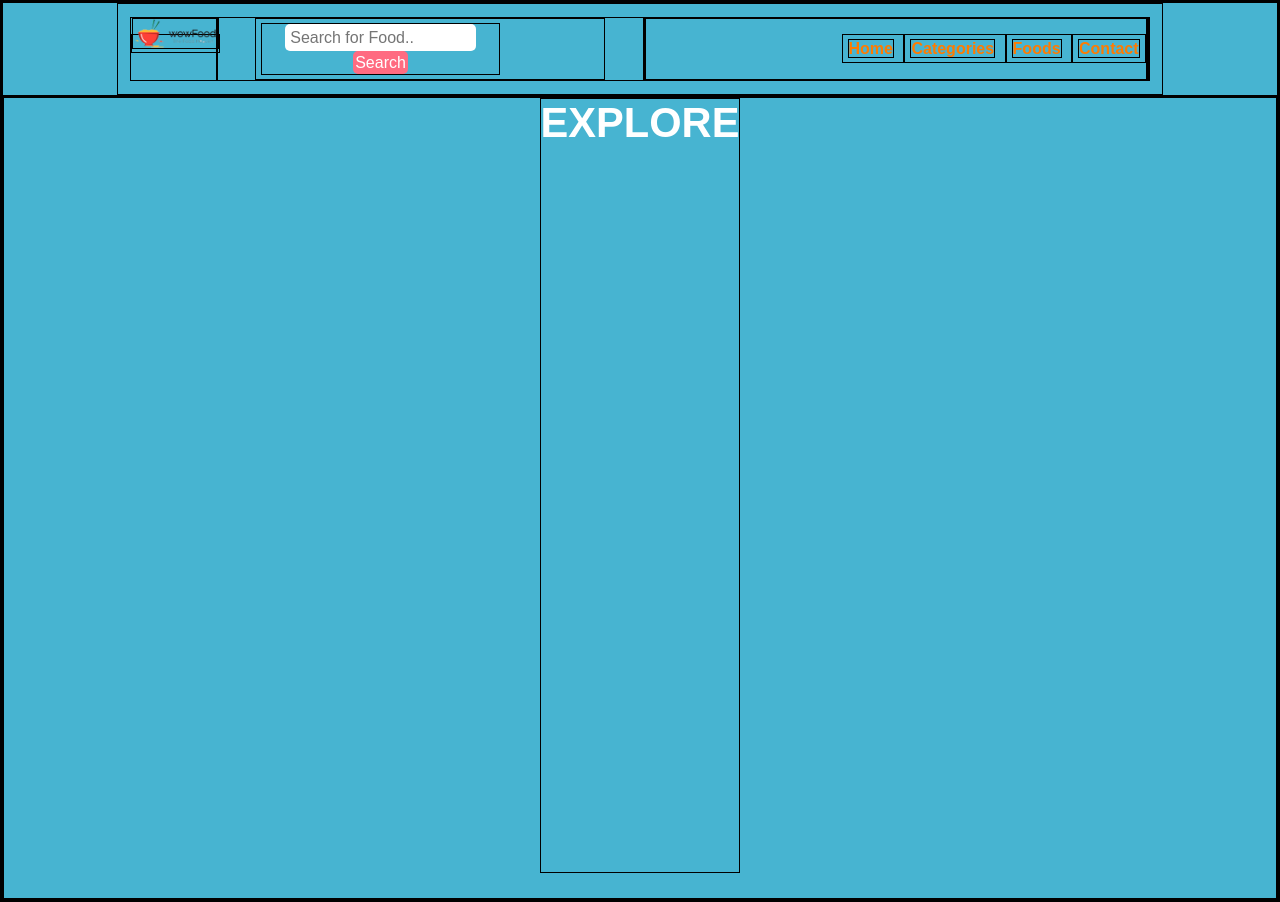
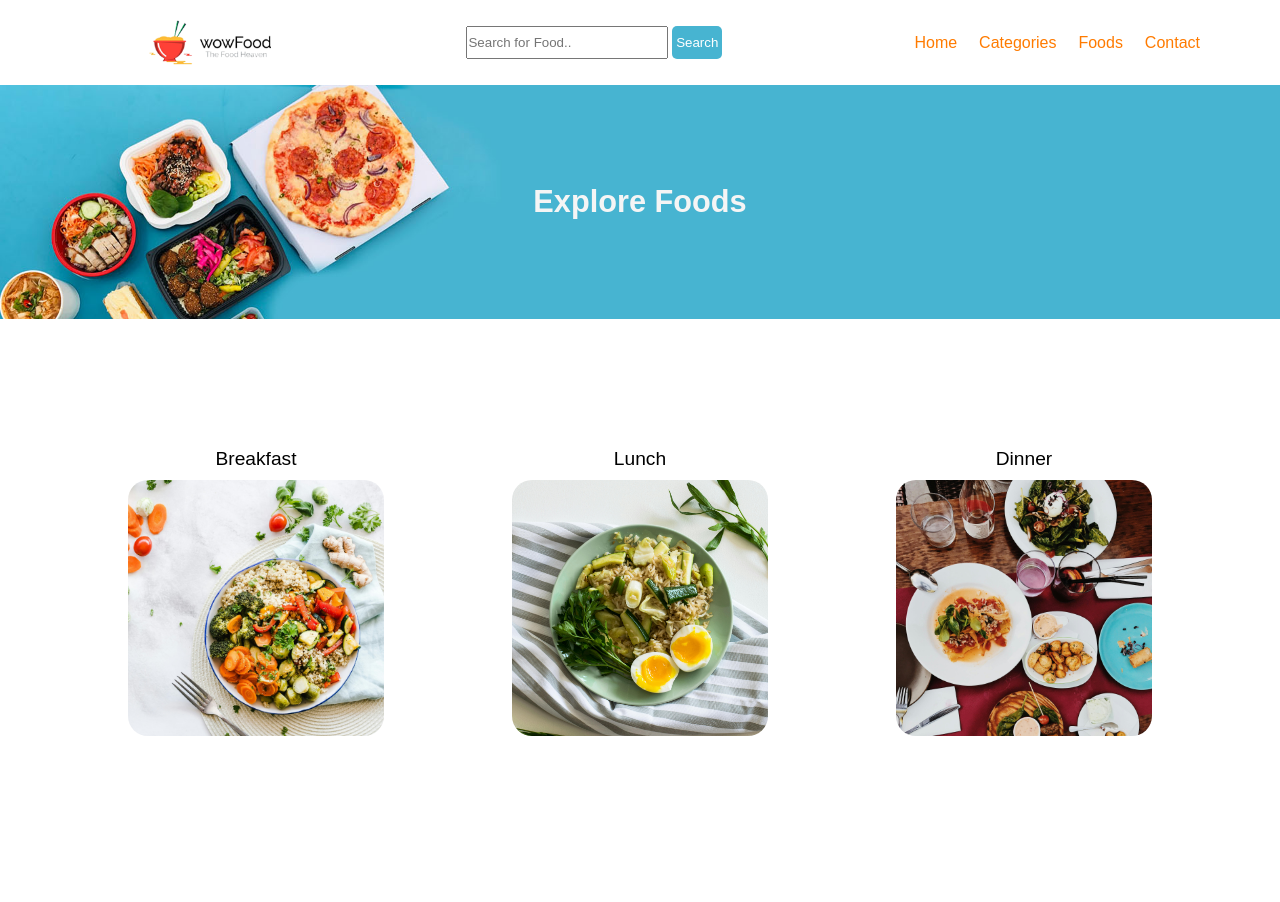
Before and after one commit to CSPEDITOR/food_delivery_website, a PHP site: page /home.html in a window 1280 px wide. After the commit the page ends 736 px from the top, so only its background shows below. Run offline with PHP 8.4, Linux system fonts and the light colour scheme.

Commit message:
add food menu

```diff
--- a/css/style.css
+++ b/css/style.css
@@ -47,12 +47,12 @@ a:hover{
 color: #ff4757;
 }
 
-.btn{
+/* .btn{
 padding: 1%;
 border: none;
 font-size: 1rem;
 border-radius: 5px;
-}
+} */
 .btn-primary{
 background-color: #ff6b81;
 color: white;
@@ -62,7 +62,7 @@ cursor: pointer;
 color: white;
 background-color: #ff4757;
 }
-h2{
+/* h2{
 color: #2f3542;
 font-size: 2rem;
 margin-bottom: 2%;
@@ -83,7 +83,7 @@ border: 1px solid white;
 margin: 5%;
 padding: 3%;
 border-radius: 5px;
-}
+} */
 
 
 /* CSSS for navbar section */
@@ -131,9 +131,23 @@ font-weight: bold;
     display: flex;
     justify-content: center;
     align-items: top;
-    height: 100vh;
 }
 .explore h2{
     color: white;
     font-size: 260%;
 }
+.categories{
+    /* background: #000; */
+    height: 100vh;
+}
+
+.categories .option{
+    display: flex;
+
+}
+.categories .option img{
+    height:10%;
+}
+.breakfast{
+    height:5000px;
+}
--- /dev/null
+++ b/css/style2.css
@@ -0,0 +1,130 @@
+* {
+    margin: 0;
+    padding: 0;
+    font-family: Arial, Helvetica, sans-serif;
+    /* border: 1px solid black; */
+}
+
+/* navigation bar   */
+.navbar {
+}
+.navbar .container {
+    margin-top: 20px;
+    width: 100vw;
+    height: 45px;
+    display: flex;
+    gap: 15%;
+    justify-content: center;
+    align-items: center;
+    /* position: fixed; */
+    background: white;
+}
+
+/* navbar logo start */
+.navbar .container .logo {
+    height: 45px;
+}
+
+.navbar .container .logo img {
+    height: 100%;
+}
+
+/* navbar logo end */
+
+
+/* searching box start  */
+.navbar .container .search{
+    width: 20%;
+    height: 75%;
+}
+.navbar .container .search .formm{
+    width: 100%;
+    display: flex;
+    height: 100%;
+    gap: 4px;
+
+}
+.navbar .container .search .formm .btn1{
+width: 80%;
+height: 100%;
+}
+.navbar .container .search .formm .btn2{
+    width: 20%;
+    height: 100%;
+    border-radius: 5px;
+    background: #47B4D1;
+    border: none;
+    color: white;
+}
+
+/* searching box end  */
+
+
+
+
+
+/* nav buttons start */
+.navbar .container .menu ul {
+    display: flex;
+    list-style: none;
+    gap: 10%;
+}
+.navbar .container .menu ul a {
+    color: #ff7b00;
+    text-decoration: none;
+}
+
+.navbar .container .menu ul a:hover {
+    color: #ff4757;
+}
+
+/* nav buttons end */
+
+
+/* body work......  */
+/* heading  */
+.categories {
+    height: 100vh;
+    width: 100%;
+    display: flex;
+    flex-direction: column;
+    justify-content: center;
+}
+.categories .explore{
+    margin-top: 20px;
+    display: flex;
+justify-content: center;
+align-items: center;
+color: whitesmoke;
+font-size: 1.6vw;
+height: 30%;
+background-image: url('../imgs/bg1.jpg');
+background-repeat: no-repeat;
+background-size:cover;
+}
+
+.categories .option{
+    display: flex;
+    height:70%;
+    justify-content: center;
+    align-items: center;
+    gap: 10%;
+}
+.categories .option .breakfast{
+    height: 60%;
+    width: 20%;
+    display: flex;
+    flex-direction: column;
+    justify-content: center;
+    align-items: center;
+    font-size:1.5vw ;
+}
+.categories .option .breakfast img{
+    margin-top: 10px;
+    width: 100%;
+    border-radius: 20px;
+}
+.categories .option .breakfast img:hover{
+
+    border: 5px solid #47B4D1;
+}
--- a/home.html
+++ b/home.html
@@ -1,11 +1,13 @@
 <!DOCTYPE html>
 <html lang="en">
+
 <head>
     <meta charset="UTF-8">
     <meta name="viewport" content="width=device-width, initial-scale=1.0">
     <title>food_Order</title>
-    <link rel="stylesheet" href="css/style.css">
+    <link rel="stylesheet" href="css/style2.css">
 </head>
+
 <body>
 
     <section class="navbar">
@@ -15,17 +17,15 @@
                     <img src="imgs/logo.png" alt="Restaurant Logo" class="img-responsive">
                 </a>
             </div>
-            <section class="food-search text-center">
-                <div class="container">
 
+            <div class="search">
                 <form action="food-search.html" method="POST" class="formm">
-                        <input type="search" name="search" placeholder="Search for Food.." required>
-                        <input type="submit" name="submit" value="Search" class="btn btn-primary">
+                    <input type="search" name="search" placeholder="Search for Food.." class="btn1" required>
+                    <input type="submit" name="submit" value="Search" class="btn2">
                 </form>
+            </div>
 
-                </div>
-            </section>
-            <div class="menu text-right">
+            <div class="menu">
                 <ul>
                     <li>
                         <a href="index.html">Home</a>
@@ -41,20 +41,32 @@
                     </li>
                 </ul>
             </div>
-
-            <div class="clearfix"></div>
-
         </div>
 
     </section>
-<section>
+    <section class="categories">
         <div class="explore">
             <h2>
-            EXPLORE
+                Explore Foods
             </h2>
+        </div>
+        <div class="option">
+            <div class="breakfast">
+                <p>Breakfast</p>
+                <img src="imgs/breakfast1.jpg" alt="breakfast item">
+            </div>
+            <div class="breakfast">
+                <p>Lunch</p>
+                <img src="imgs/lunch.jpg" alt="lunch items">
+            </div>
+            <div class="breakfast">
+                <p>Dinner</p>
+                <img src="imgs/dinner.jpg" alt="dinner items">
 
             </div>
+        </div>
+
     </section>
+</body>
 
-</body>
 </html>
```
Also changed, not shown: imgs/bg1.jpg (renamed from imgs/bg.jpg), imgs/bg2.png (added), imgs/breakfast.avif (added), imgs/breakfast1.jpg (added), imgs/breakfast2.jpg (added), imgs/dinner.jpg (added), imgs/lunch.jpg (added), imgs/menu-burger.jpg (added), imgs/menu-momo.jpg (added), imgs/menu-pizza.jpg (added). Lines whose indentation alone changed are shown as unchanged.
